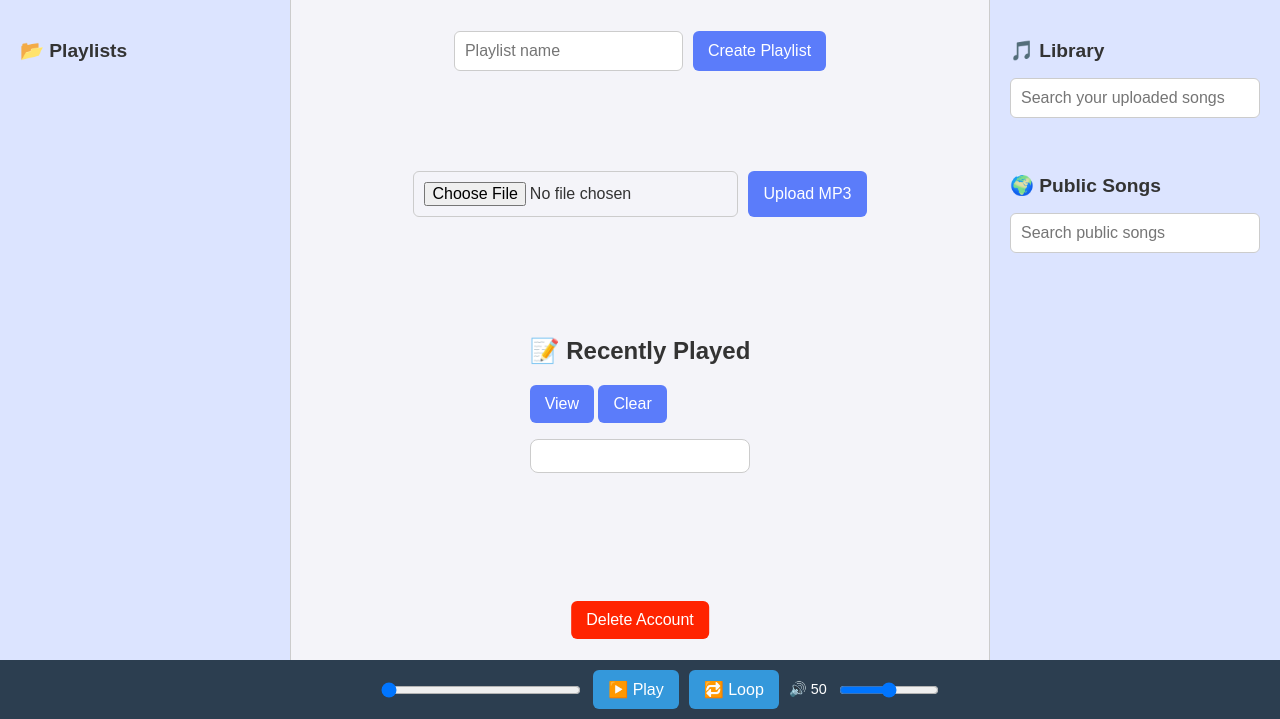
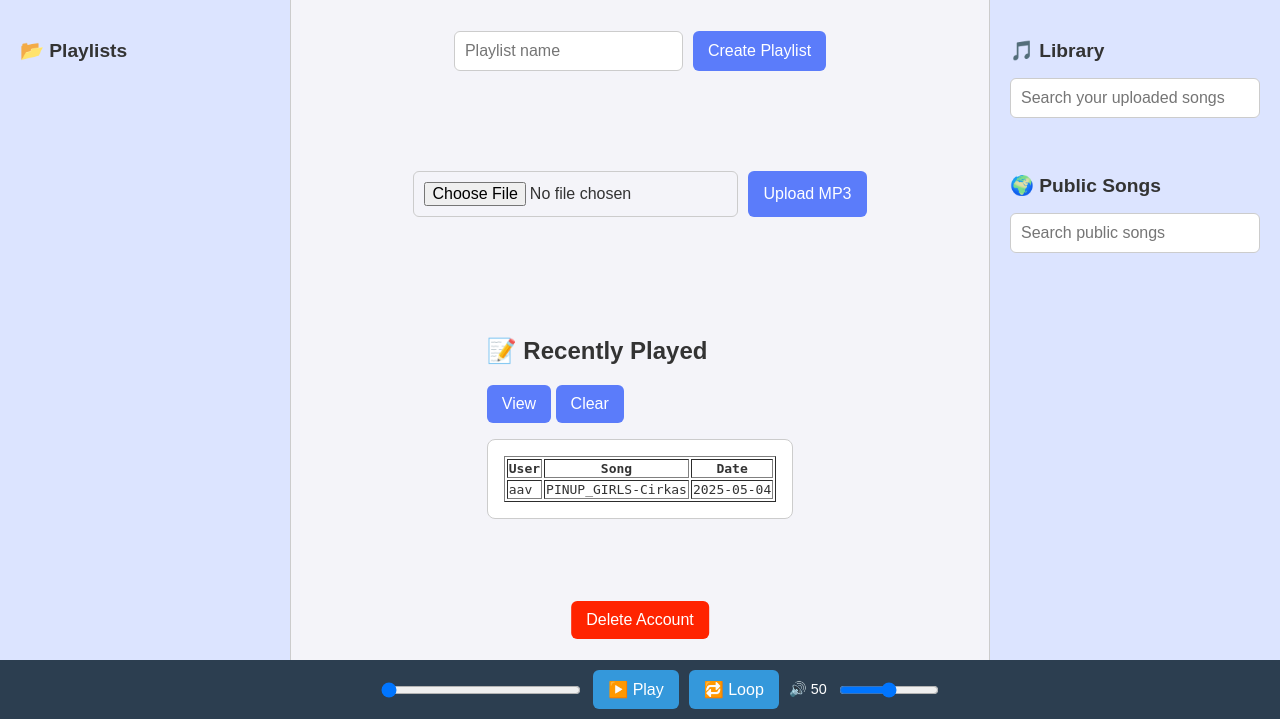
Before and after one commit to vvitkauskaite/Music-Playlist-Organizer, a Flask app: page /dashboard in a window 1280 px wide. Shown: the part 81-800 px from the top of the page. Run offline with Flask 3, Linux system fonts and the light colour scheme; data that the repository does not hold is empty.

Commit message:
TuneTide Project

```diff
--- /dev/null
+++ b/Recently_Played.txt
@@ -0,0 +1 @@
+aav,PINUP_GIRLS-Cirkas,2025-05-04
--- a/backend/app.py
+++ b/backend/app.py
@@ -1,5 +1,3 @@
-# Final TuneTide Backend: Fully working with public songs, playlists, player, and OOP principles
-
 from flask import Flask, render_template, request, jsonify, redirect, url_for, send_from_directory, session
 import datetime
 import os
@@ -116,24 +114,30 @@ class User:
 
 # --- History Logger ---
 class HistoryLogger:
-    file_path = "Recently_Played.txt"
+    file_path = os.path.join(os.getcwd(), "Recently_Played.txt")
 
     @staticmethod
     def log_song(user_name: str, song: Song):
-        with open(HistoryLogger.file_path, 'a') as file:
-            file.write(f"{user_name},{song.s_name},{datetime.date.today()}\n")
+        try:
+            print(f"[DEBUG] Logging: {user_name} - {song.s_name}")
+            with open(HistoryLogger.file_path, 'a', encoding='utf-8') as file:
+                file.write(f"{user_name},{song.s_name},{datetime.date.today()}\n")
+        except Exception as e:
+            print(f"[ERROR] Failed to log song: {e}")
 
     @staticmethod
     def read_history():
         try:
-            with open(HistoryLogger.file_path, 'r') as file:
+            with open(HistoryLogger.file_path, 'r', encoding='utf-8') as file:
                 return file.readlines()
         except FileNotFoundError:
             return ["No history found."]
 
     @staticmethod
     def clear_history():
-        open(HistoryLogger.file_path, 'w').close()
+        with open(HistoryLogger.file_path, 'w', encoding='utf-8') as file:
+            file.write('')
+
 
 # --- Singleton Music Player ---
 class MusicPlayer(metaclass=SingletonMP):
@@ -260,7 +264,7 @@ def add_to_playlist():
     user = users_db.get(username)
     data = request.get_json()
     pl_name = data['playlist'].strip().lower()
-    song_name = data['song']
+    song_name = os.path.splitext(data['song'])[0]
     is_public = data.get('is_public', False)
     song = PublicSong(song_name, "Various", 3.0) if is_public else LocalSong(song_name, "Unknown Artist", 3.0)
     for pl in user.playlists:
@@ -268,6 +272,29 @@ def add_to_playlist():
             pl.add_song(song)
             return jsonify(message="Added to playlist"), 200
     return jsonify(message="Playlist not found"), 404
+
+@app.route('/playlist/remove_song', methods=['POST'])
+def remove_from_playlist():
+    username = session.get('username')
+    user = users_db.get(username)
+    data = request.get_json()
+
+    pl_name = data.get('playlist', '').strip().lower()
+    song_name = data.get('song')
+    is_public = data.get('is_public', False)
+
+    if not song_name:
+        return jsonify(message="Missing song filename"), 400
+
+    for pl in user.playlists:
+        if pl.p_name.strip().lower() == pl_name:
+            for i, song in enumerate(pl.songs):
+                # Match full filename
+                if song.s_name == os.path.splitext(song_name)[0]:
+                    pl.remove_song(i)
+                    return jsonify(message="Song removed from playlist"), 200
+
+    return jsonify(message="Playlist or song not found"), 404
 
 @app.route('/playlist/update_title', methods=['POST'])
 def update_title():
--- a/frontend/static/dashboard.js
+++ b/frontend/static/dashboard.js
@@ -7,6 +7,7 @@ $(document).ready(function () {
   loadSongs();
   loadPublicSongs();
   loadPlaylists();
+  fetchHistory(); // Load history on page load
 
   $("#upload-form").submit(function (e) {
     e.preventDefault();
@@ -47,6 +48,24 @@ $(document).ready(function () {
     });
   });
 
+  function fetchHistory() {
+    $.ajax({
+      url: "/history",
+      type: "GET",
+      dataType: "json",
+      success: function (data) {
+        if (data && data.history && data.history.length > 0) {
+          $("#history-output").html(data.history[0]);
+        } else {
+          $("#history-output").html("<i>No history available</i>");
+        }
+      },
+      error: function () {
+        $("#history-output").html("<i>Failed to load history</i>");
+      }
+    });
+  }
+
   function playSong(src, title, isPublic) {
   if (currentAudio) {
     currentAudio.pause();
@@ -56,6 +75,7 @@ $(document).ready(function () {
       return;
     }
   }
+
   currentAudio = new Audio(src);
   currentAudio.volume = $("#volume-slider").val() / 100;
   currentAudio.loop = false;
@@ -64,11 +84,50 @@ $(document).ready(function () {
   $("#current-song").text(title.replace(/\.mp3$/i, ""));
   progressBar.val(0);
   $("#play-pause-btn").text("⏸️ Pause");
+
   currentAudio.addEventListener("timeupdate", () => {
     progressBar.attr("max", currentAudio.duration);
     progressBar.val(currentAudio.currentTime);
   });
-    $.post("/play_song", JSON.stringify({ filename: title, is_public: isPublic }), null, "json");
+
+  currentAudio.addEventListener("ended", () => {
+    playNextSong();
+  });
+
+  // ⬇️ Naudojame fetch su credentials
+  fetch("/play_song", {
+    method: "POST",
+    headers: { "Content-Type": "application/json" },
+    body: JSON.stringify({ filename: title, is_public: isPublic }),
+    credentials: "include" // 🔥 labai svarbu!
+  })
+    .then(response => response.json())
+    .then(() => setTimeout(fetchHistory, 300))
+    .catch(err => console.error("Failed to log play:", err));
+
+
+  }
+
+  function playNextSong() {
+    const allButtons = $(".play-button");
+    let found = false;
+
+    allButtons.each(function () {
+      const thisTitle = $(this).data("title");
+      if (found) {
+        $(this).click(); // play the next one
+        return false;
+      }
+      if (thisTitle === currentSongTitle) {
+        found = true;
+      }
+    });
+
+    if (!found || allButtons.length === 1) {
+      currentSongTitle = "";
+      $("#current-song").text("No more songs");
+      $("#play-pause-btn").text("▶️ Play");
+    }
   }
 
   function makeDraggable(li, filename, isPublic) {
@@ -141,11 +200,32 @@ $(document).ready(function () {
       const list = $("#popup-song-list").empty();
       playlist.songs.forEach((s, i) => {
         const name = s.replace(/\.mp3$/, "");
-        list.append(`<li>${i + 1}. ${name} <button onclick='playSongFromPlaylist("${s}")'>▶️</button></li>`);
+        list.append(`
+          <li>
+            ${i + 1}. ${name}
+            <button onclick='playSongFromPlaylist("${s}.mp3")'>▶️</button>
+            <button onclick='removeSongFromPlaylist("${s}")'>➖</button>
+          </li>
+        `);
       });
       $("#playlist-popup").fadeIn();
     });
   }
+
+  window.removeSongFromPlaylist = function (filename) {
+    $.ajax({
+      url: "/playlist/remove_song",
+      method: "POST",
+      contentType: "application/json",
+      data: JSON.stringify({
+        playlist: currentPlaylistName,
+        song: filename,
+        is_public: filename.includes("🌐")
+      }),
+      success: () => showPlaylistPopup(currentPlaylistName),
+      error: (xhr) => alert(xhr.responseJSON?.message || "Failed to remove song from playlist")
+    });
+  };
 
   $("#popup-description").on("focus", function () {
     if ($(this).text().trim() === "add description") {
@@ -245,6 +325,13 @@ $(document).ready(function () {
     });
   });
 
+  $(document).on("input", "#public-search", function () {
+    const f = $(this).val().toLowerCase();
+    $("#public-song-list li").each(function () {
+      $(this).toggle($(this).text().toLowerCase().includes(f));
+    });
+  });
+
   $("#play-pause-btn").click(function () {
     if (currentAudio) {
       if (currentAudio.paused) {
@@ -276,7 +363,11 @@ $(document).ready(function () {
 
   window.fetchHistory = function () {
     $.get("/history", function (data) {
+      if (data && data.history && data.history.length > 0) {
         $("#history-output").html(data.history[0]);
+      } else {
+        $("#history-output").html("<i>No history found.</i>");
+      }
     });
   };
 
--- a/frontend/static/style.css
+++ b/frontend/static/style.css
@@ -335,6 +335,19 @@ button:hover {
     padding-bottom: 5px;
 }
 
+#popup-song-list button {
+  font-size: 14px;
+  padding: 4px;
+  width: 28px;
+  height: 28px;
+  margin-left: 6px;
+  border-radius: 6px;
+  display: inline-flex;
+  align-items: center;
+  justify-content: center;
+}
+
+
 #close-popup {
     position: absolute;
     top: 10px;
```
Also changed, not shown: frontend/static/vec_C_eq_Crez.png (added). Lines whose indentation alone changed are shown as unchanged.
